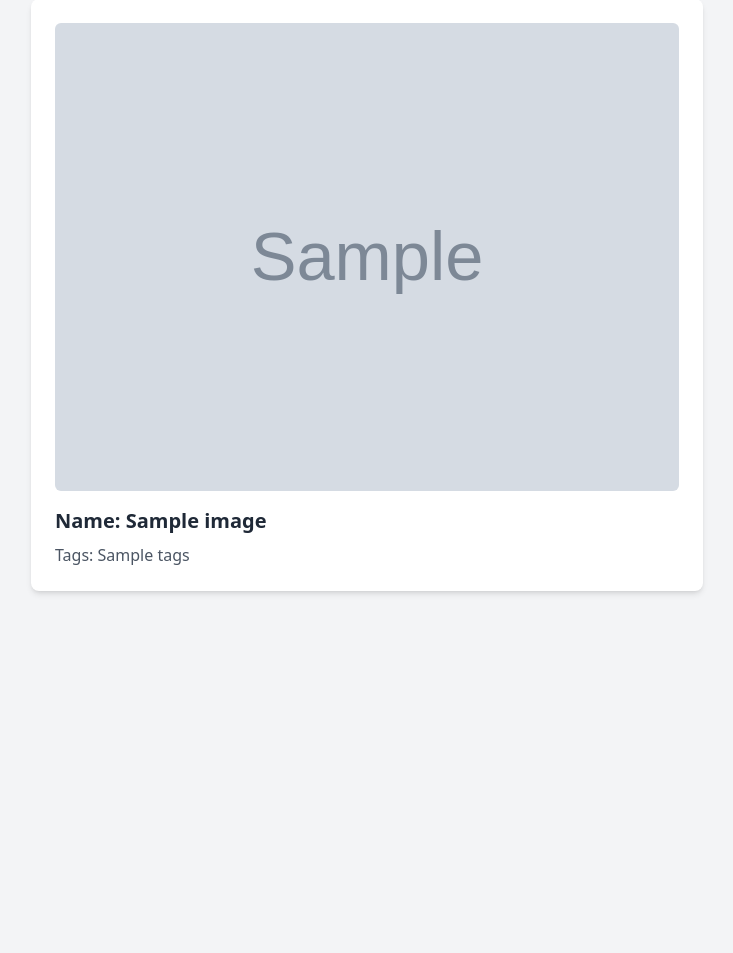
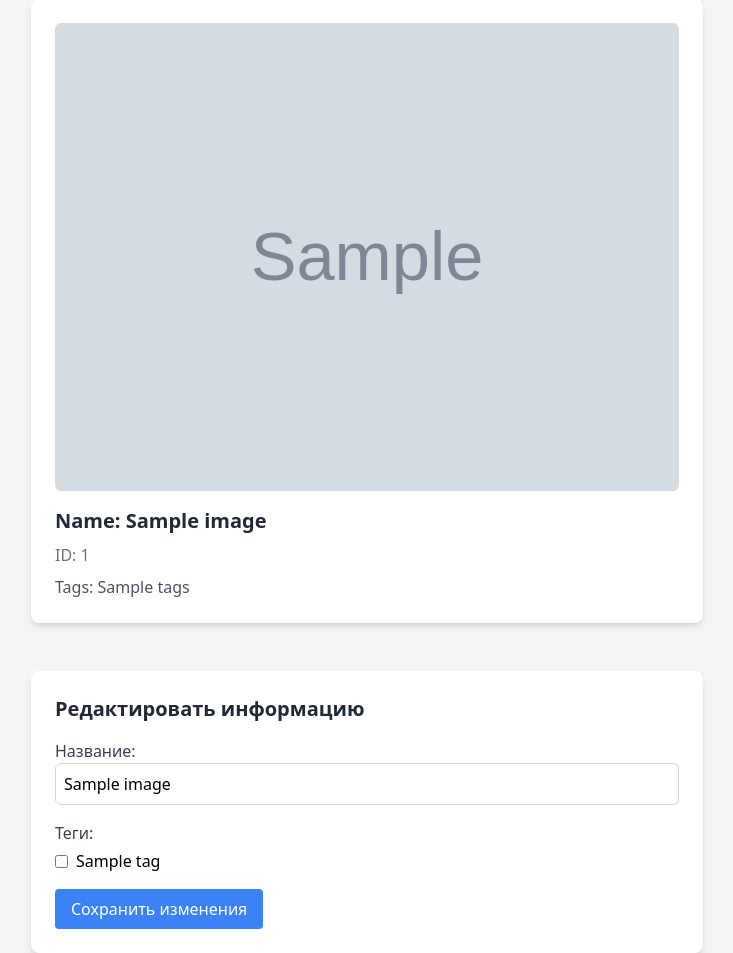
Before and after one commit to ResetPlease/MedInfo, a FastAPI app: template app/templates/image_detail.html in a window 1280 px wide. Shown: the part 149-1102 px from the top of the page, without its empty margins (273-1006 px from the left). Before the commit the page ends 743 px from the top, so only its background shows below. Run offline with FastAPI, Linux system fonts and the light colour scheme; the template is opened without the code that fills it: most values are stand-ins (such as "Sample title", 1, 10 or a date in 2020); grey boxes marked "Sample" are stand-in pictures; some libraries are stand-ins or nearby versions.

Commit message:
add edit photo meta and add id + page nav

```diff
--- a/app/main.py
+++ b/app/main.py
@@ -77,16 +77,31 @@ def get_db():
         db.close()
 
 
-# Главная страница с просмотром изображений
 @app.get("/", response_class=HTMLResponse)
 async def read_root(
     request: Request,
     db: Session = Depends(get_db),
     credentials: HTTPBasicCredentials = Depends(verify_credentials),
+    page: int = 1,
+    limit: int = 20,
 ):
-    images = db.query(Image).all()
+    total = db.query(func.count(Image.id)).scalar()
+    images = (
+        db.query(Image)
+        .offset((page - 1) * limit)
+        .limit(limit)
+        .all()
+    )
+    total_pages = (total + limit - 1) // limit
     return templates.TemplateResponse(
-        "index.html", {"request": request, "images": images, "search": ""}
+        "index.html",
+        {
+            "request": request,
+            "images": images,
+            "search": "",
+            "page": page,
+            "total_pages": total_pages,
+        },
     )
 
 
@@ -144,24 +159,37 @@ async def upload_image(
 async def search_images(
     request: Request,
     search: str = "",
+    page: int = 1,
+    limit: int = 20,
     db: Session = Depends(get_db),
     credentials: HTTPBasicCredentials = Depends(verify_credentials),
 ):
     query = db.query(Image)
     if search:
         search = search.strip()
+        query = query.filter(
+            or_(
+                Image.name.ilike(f"%{search}%"),
+                Image.tags.ilike(f"%{search}%"),
+            )
+        )
 
-        query = query.filter(
-            or_(Image.name.ilike(f"%{search}%"), Image.tags.ilike(f"%{search}%"))
-        ).limit(20)
+    total = query.with_entities(func.count()).scalar()
+    images = query.offset((page - 1) * limit).limit(limit).all()
+    total_pages = (total + limit - 1) // limit
 
-    images = query.all()
     return templates.TemplateResponse(
-        "index.html", {"request": request, "images": images, "search": search}
+        "index.html",
+        {
+            "request": request,
+            "images": images,
+            "search": search,
+            "page": page,
+            "total_pages": total_pages,
+        },
     )
 
 
-# Страница деталей изображения
 @app.get("/image/{image_id}", response_class=HTMLResponse)
 async def image_detail(
     request: Request,
@@ -173,7 +201,8 @@ async def image_detail(
     if not image:
         raise HTTPException(status_code=404, detail="Изображение не найдено")
     return templates.TemplateResponse(
-        "image_detail.html", {"request": request, "image": image}
+        "image_detail.html",
+        {"request": request, "image": image, "tags": ALLOWED_TAGS},
     )
 
 
@@ -200,6 +229,28 @@ async def delete_image(
     # Перенаправление на главную страницу
     return RedirectResponse(url="/", status_code=303)
 
+@app.post("/image/{image_id}/update", response_class=RedirectResponse)
+async def update_image(
+    image_id: int,
+    name: str = Form(...),
+    tags: List[str] = Form(...),
+    db: Session = Depends(get_db),
+    credentials: HTTPBasicCredentials = Depends(verify_credentials),
+):
+    image = db.query(Image).filter(Image.id == image_id).first()
+    if not image:
+        raise HTTPException(status_code=404, detail="Изображение не найдено")
+
+    # Проверка тегов
+    invalid_tags = [tag for tag in tags if tag not in ALLOWED_TAGS]
+    if invalid_tags:
+        raise HTTPException(status_code=400, detail=f"Недопустимые теги: {invalid_tags}")
+
+    image.name = name
+    image.tags = ",".join(tags)
+    db.commit()
+
+    return RedirectResponse(url=f"/image/{image.id}", status_code=303)
 
 # Создание и скачивание бэкапа
 @app.get("/backup")
--- a/app/templates/image_detail.html
+++ b/app/templates/image_detail.html
@@ -1,11 +1,13 @@
 <!DOCTYPE html>
 <html lang="ru">
+
 <head>
     <meta charset="UTF-8">
     <meta name="viewport" content="width=device-width, initial-scale=1.0">
     <title>{{ image.name }}</title>
     <script src="https://cdn.tailwindcss.com"></script>
 </head>
+
 <body class="bg-gray-100 font-sans">
     <div class="container mx-auto p-6">
         <h1 class="text-3xl font-bold text-gray-800 mb-6 text-center">{{ image.name }}</h1>
@@ -17,7 +19,8 @@
             <a href="/upload" class="bg-green-500 text-white p-2 rounded-md hover:bg-green-600 transition">
                 new upload
             </a>
-            <form action="/image/{{ image.id }}/delete" method="post" onsubmit="return confirm('Вы уверены, что хотите удалить это изображение?');">
+            <form action="/image/{{ image.id }}/delete" method="post"
+                onsubmit="return confirm('Вы уверены, что хотите удалить это изображение?');">
                 <button type="submit" class="bg-red-500 text-white p-2 rounded-md hover:bg-red-600 transition">
                     delete
                 </button>
@@ -27,8 +30,38 @@
         <div class="bg-white rounded-lg shadow-md p-6 max-w-2xl mx-auto">
             <img src="{{ image.file_path }}" alt="{{ image.name }}" class="w-full h-auto rounded-md mb-4">
             <h2 class="text-xl font-semibold text-gray-800 mb-2">Name: {{ image.name }}</h2>
+            <p class="text-gray-500 mb-2">ID: {{ image.id }}</p>
             <p class="text-gray-600">Tags: {{ image.tags }}</p>
         </div>
     </div>
+    <div class="bg-white rounded-lg shadow-md p-6 max-w-2xl mx-auto mt-6">
+    <h2 class="text-xl font-semibold text-gray-800 mb-4">Редактировать информацию</h2>
+    <form action="/image/{{ image.id }}/update" method="post" class="space-y-4">
+        <div>
+            <label for="name" class="block text-gray-700">Название:</label>
+            <input type="text" id="name" name="name" value="{{ image.name }}"
+                class="w-full p-2 border border-gray-300 rounded-md focus:outline-none focus:ring-2 focus:ring-blue-500">
+        </div>
+
+        <div>
+            <label class="block text-gray-700 mb-1">Теги:</label>
+            <div class="grid grid-cols-2 sm:grid-cols-3 gap-2">
+                {% for tag in tags %}
+                <label class="inline-flex items-center space-x-2">
+                    <input type="checkbox" name="tags" value="{{ tag }}"
+                        {% if tag in image.tags.split(',') %}checked{% endif %}
+                        class="text-blue-500">
+                    <span>{{ tag }}</span>
+                </label>
+                {% endfor %}
+            </div>
+        </div>
+
+        <button type="submit" class="bg-blue-500 text-white px-4 py-2 rounded hover:bg-blue-600 transition">
+            Сохранить изменения
+        </button>
+    </form>
+</div>
 </body>
+
 </html>
```
Also changed, not shown: app/templates/index.html (+22 -4 lines).
